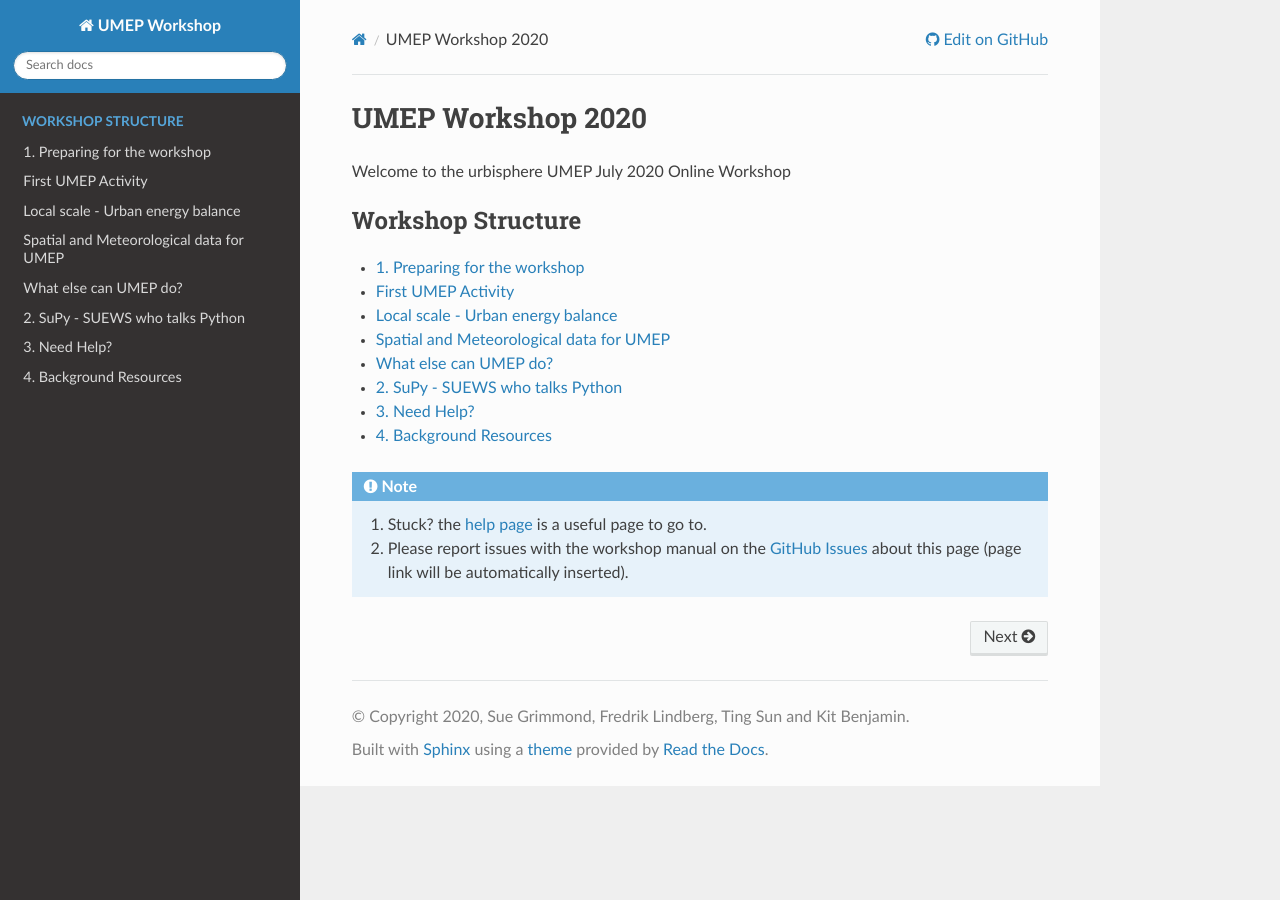
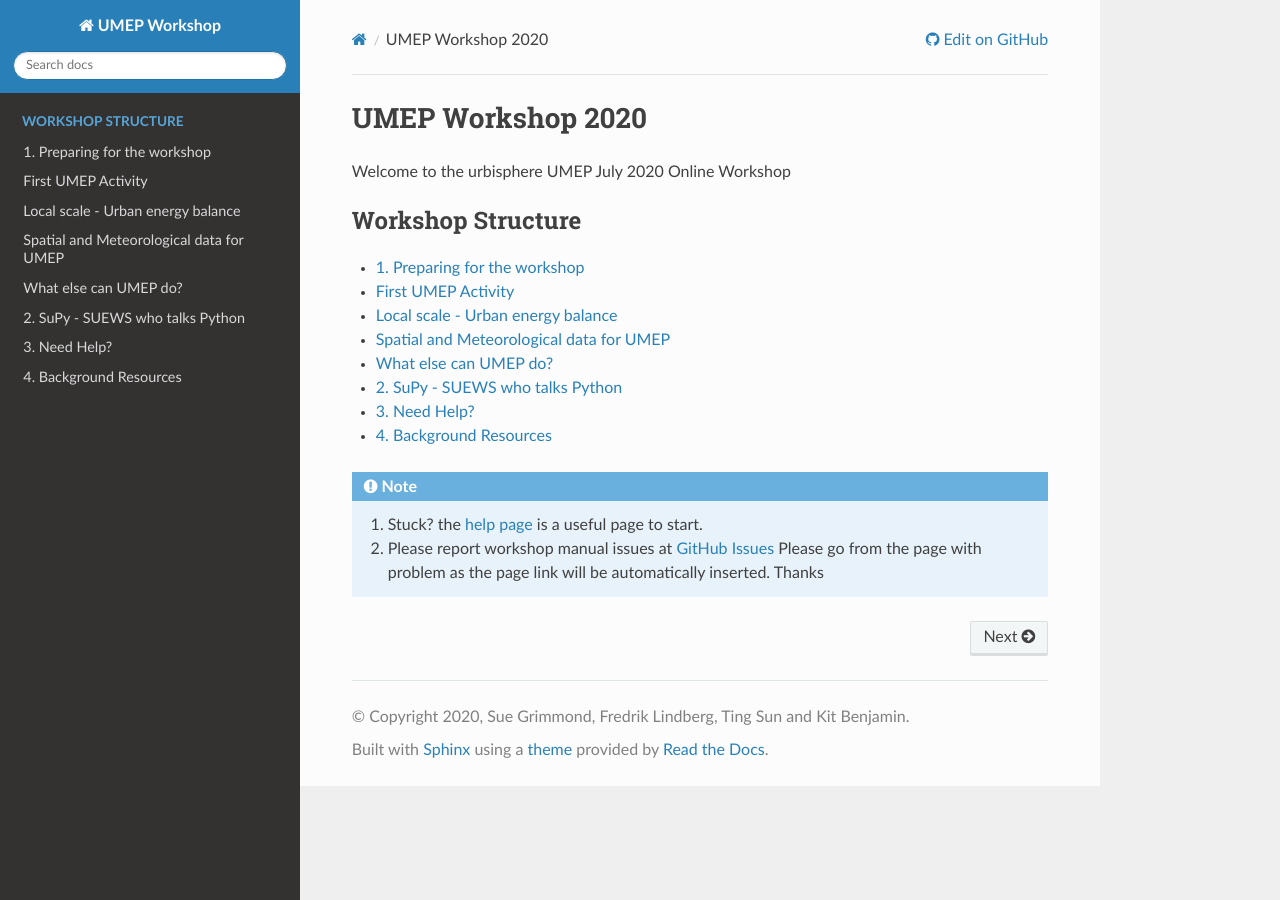
Before and after one commit to Urban-Meteorology-Reading/UMEP-Workshop, a Sphinx documentation site: the page built from source/index.rst, in a window 1280 px wide. Built offline with Sphinx 7.4.7 and the Read the Docs theme 2.0.0, drawn with Linux system fonts in a browser that asks for light colours.

Commit message:
Update conf.py

```diff
--- a/source/conf.py
+++ b/source/conf.py
@@ -124,8 +124,8 @@ rst_epilog = r"""
 
     .. note::
 
-      1. Stuck? the `help page <NeedHelp>` is a useful page to go to.
-      2. Please report issues with the workshop manual on the `GitHub Issues`_ about this page (page link will be automatically inserted).
+      1. Stuck? the `help page <NeedHelp>` is a useful page to start.
+      2. Please report workshop manual issues at `GitHub Issues`_ Please go from the page with problem as the page link will be automatically inserted. Thanks
 
 """
 
```
